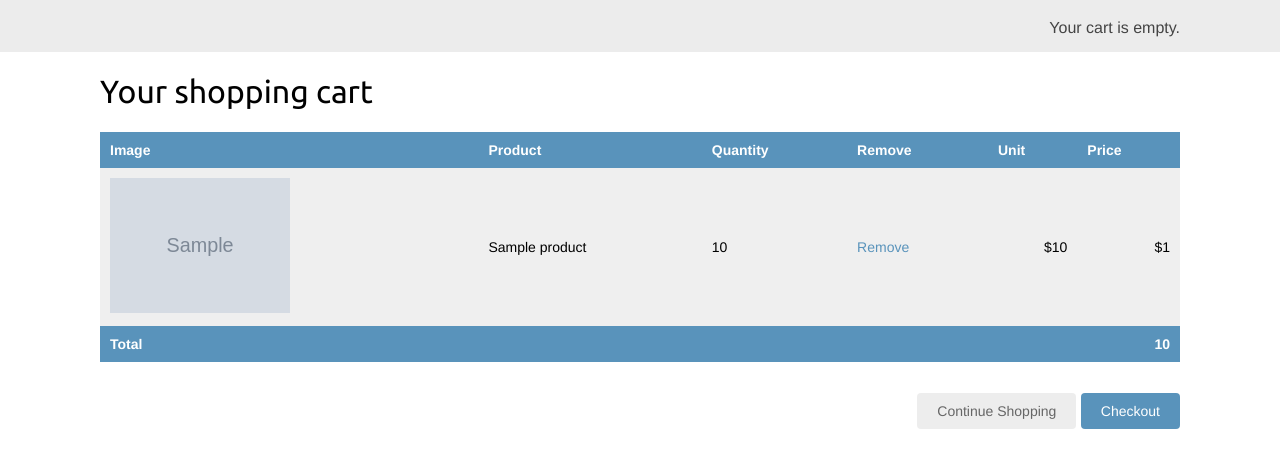
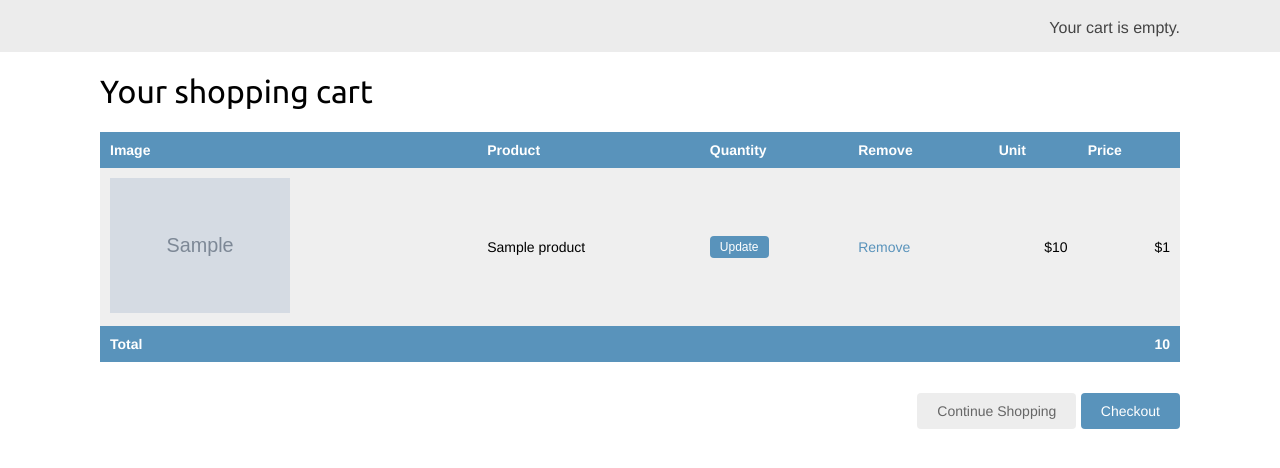
Before and after one commit to iluxonchik/django-by-example, a Django app: template online-shop/myshop/cart/templates/cart/detail.html in a window 1280 px wide. Shown: the part 46-514 px from the top of the page. Run offline with Django 3.2, Linux system fonts and the light colour scheme; the template is opened without the code that fills it: most values are stand-ins (such as "Sample title", 1, 10 or a date in 2020); grey boxes marked "Sample" are stand-in pictures; some libraries are stand-ins or nearby versions.

Commit message:
feat: add item quantity update form to cart

```diff
--- a/online-shop/myshop/cart/templates/cart/detail.html
+++ b/online-shop/myshop/cart/templates/cart/detail.html
@@ -31,7 +31,12 @@
                         </td>
 
                         <td>
-                            {{ item.quantity }}
+                            <form action="{% url "cart:cart_add" product.id %}" method="post">
+                                {{ item.update_quantity_form.quantity }}
+                                {{ item.update_quantity_form.update }}
+                                {% csrf_token %}
+                                <input type="submit" value="Update">
+                            </form>
                         </td>
 
                         <td>
--- a/online-shop/myshop/cart/views.py
+++ b/online-shop/myshop/cart/views.py
@@ -22,4 +22,6 @@ def cart_remove(request, product_id):
 
 def cart_detail(request):
     cart = Cart(request)
+    for item in cart:
+        item['update_quantity_form'] = CartAddProductForm(initial={'quantity': item['quantity'], 'update':True})
     return render(request, 'cart/detail.html', {'cart':cart})
```
